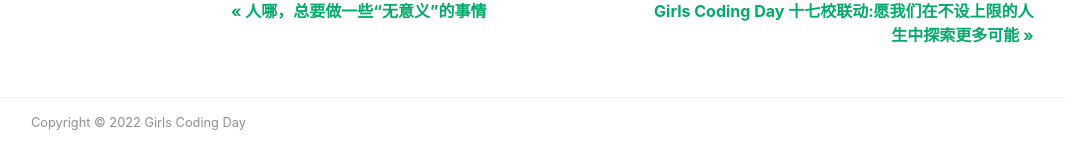
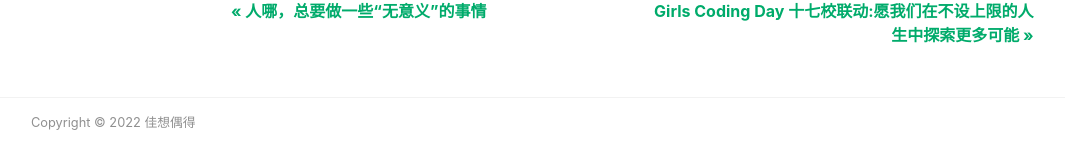
Before and after one commit to annintech/ann-blog, a Jekyll site: the page built from _posts/2018-11-05-my-first-post.md, in a window 1280 px wide and 900 px high, scrolled down 6258 px. Shown: the part 756-897 px from the top of the window, without its empty margins (54-1119 px from the left). Built offline with Jekyll 4.4.1, drawn with Linux system fonts in a browser that asks for light colours; nearby versions of some CDN libraries; part of the change alters nothing that is shown; some of the changed text lies outside the part shown.

Commit message:
更新配置文件
网站标题

```diff
--- a/_config.yml
+++ b/_config.yml
@@ -1,12 +1,12 @@
 # "/" + 仓库的名字. 资源文件的路径组成部分
-baseurl: "/Girls-Coding-Day-Jekyll-blog-2"
+baseurl: "/yz-blog"
 
 # 网页的标题
-title: "Girls Coding Day"
+title: "佳想偶得"
 # 网站的主标题
-name: "Girls Coding Day"
+name: "佳想偶得"
 # 网站副标题
-description: "架起女性与编程的桥梁"
+description: "记录思想碎片"
 
 # 分页配置
 # 每页文章数量
```
